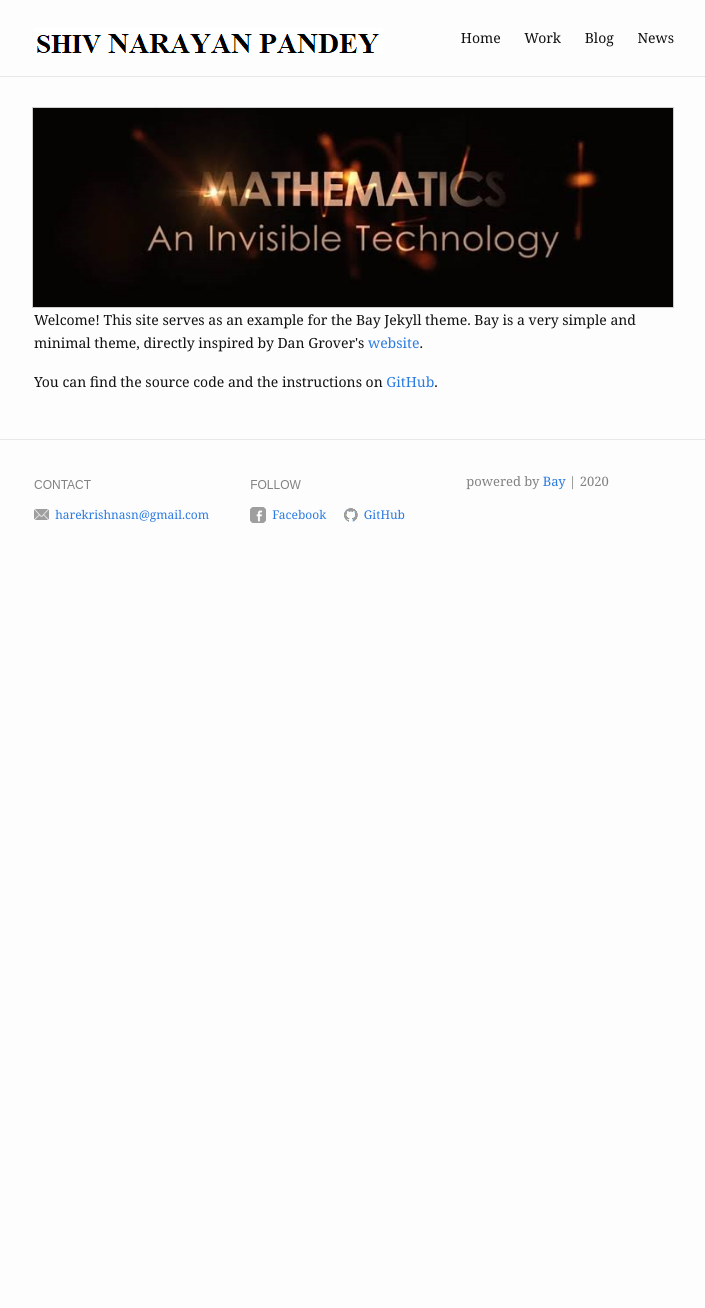
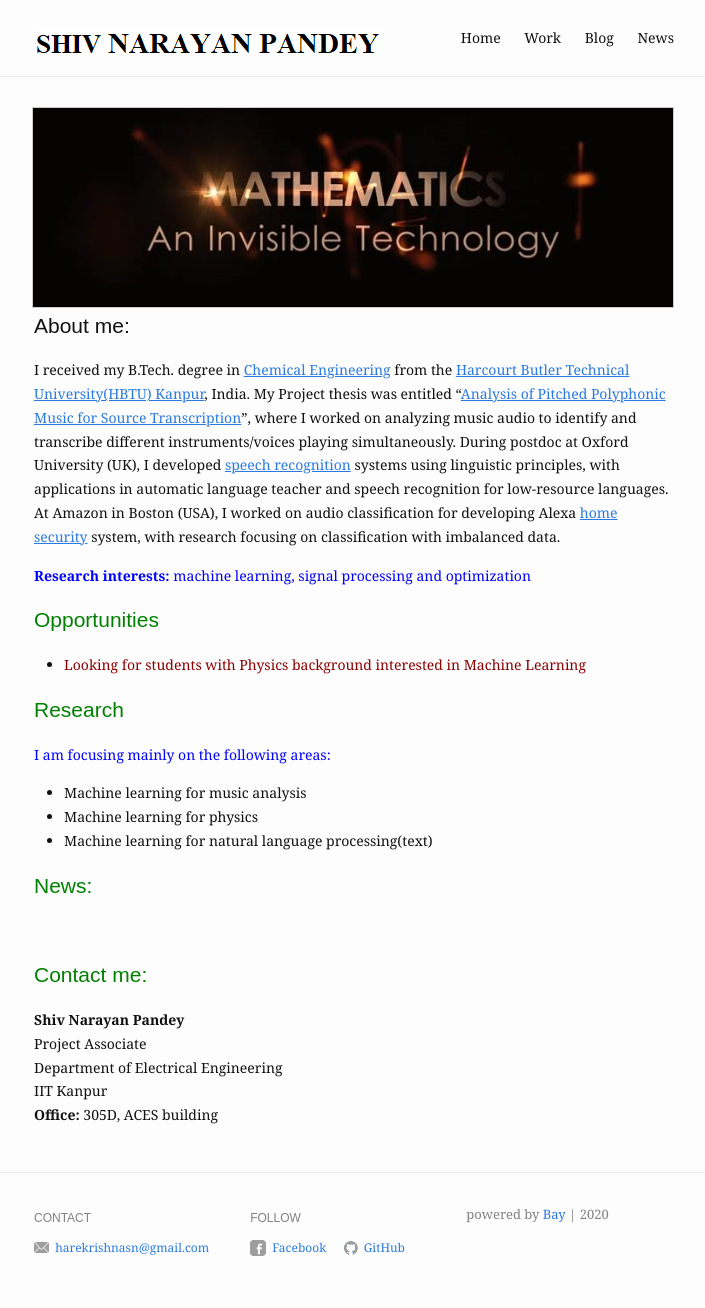
Before and after one commit to shivnp/-, a Jekyll site: the page built from index.md, in a window 1280 px wide. Shown: the whole page, without its empty margins (286-991 px from the left). Built offline with Jekyll 4.4.1, drawn with Linux system fonts in a browser that asks for light colours; before the commit the page ends 900 px from its top, so only the background shows below that.

Commit message:
index changed

```diff
--- a/index.md
+++ b/index.md
@@ -5,10 +5,33 @@ profile_picture:
   alt: website picture
 ---
 
-<p>
-  Welcome! This site serves as an example for the Bay Jekyll theme. Bay is a very simple and minimal theme, directly inspired by Dan Grover's <a href="http://dangrover.com">website</a>.
-</p>
+## About me:
+I received my B.Tech. degree in [<ins>Chemical Engineering</ins>](https://hbtu.ac.in/chemical-engineering-2/) from the [<ins>Harcourt Butler Technical University(HBTU) Kanpur</ins>](https://hbtu.ac.in/), India. My Project thesis was entitled "[<ins>Analysis of Pitched Polyphonic Music for Source Transcription</ins>](https://drive.google.com/file/d/0By8wZfM49Y2ScC1vc2lVX0I1c1U/view)", where I worked on analyzing music audio to identify and transcribe different instruments/voices playing simultaneously. During postdoc at Oxford University (UK), I developed [<ins>speech recognition</ins>](https://www.youtube.com/watch?v=Tgr3Y_U9BsQ) systems using linguistic principles, with applications in automatic language teacher and speech recognition for low-resource languages. At Amazon in Boston (USA), I worked on audio classification for developing Alexa [<ins>home security</ins>](https://www.theverge.com/2018/9/20/17883428/amazon-alexa-guard-alarm-ring-smart-home-security-price) system, with research focusing on classification with imbalanced data.
 
-<p>
-  You can find the source code and the instructions on <a href="https://github.com/eliottvincent/bay">GitHub</a>.
-</p>
+<span style="color: blue"><b>Research interests:</b> machine learning, signal processing and optimization</span>
+
+
+## <span style="color: Green">Opportunities</span>
+ - <span style="color: DarkRed">Looking for students with Physics background interested in Machine Learning</span>
+
+
+## <span style="color: green">Research</span>
+
+<span style="color: blue">I am focusing mainly on the following areas:</span>
+- Machine learning for music analysis
+- Machine learning for physics
+- Machine learning for natural language processing(text)
+
+
+## <span style="color: Green">News:</span>
+
+
+
+<br/>
+
+## <span style="color: Green">Contact me:</span>
+**Shiv Narayan Pandey**
+<br>Project Associate
+<br>Department of Electrical Engineering
+<br>IIT Kanpur
+<br>**Office:** 305D, ACES building
```
